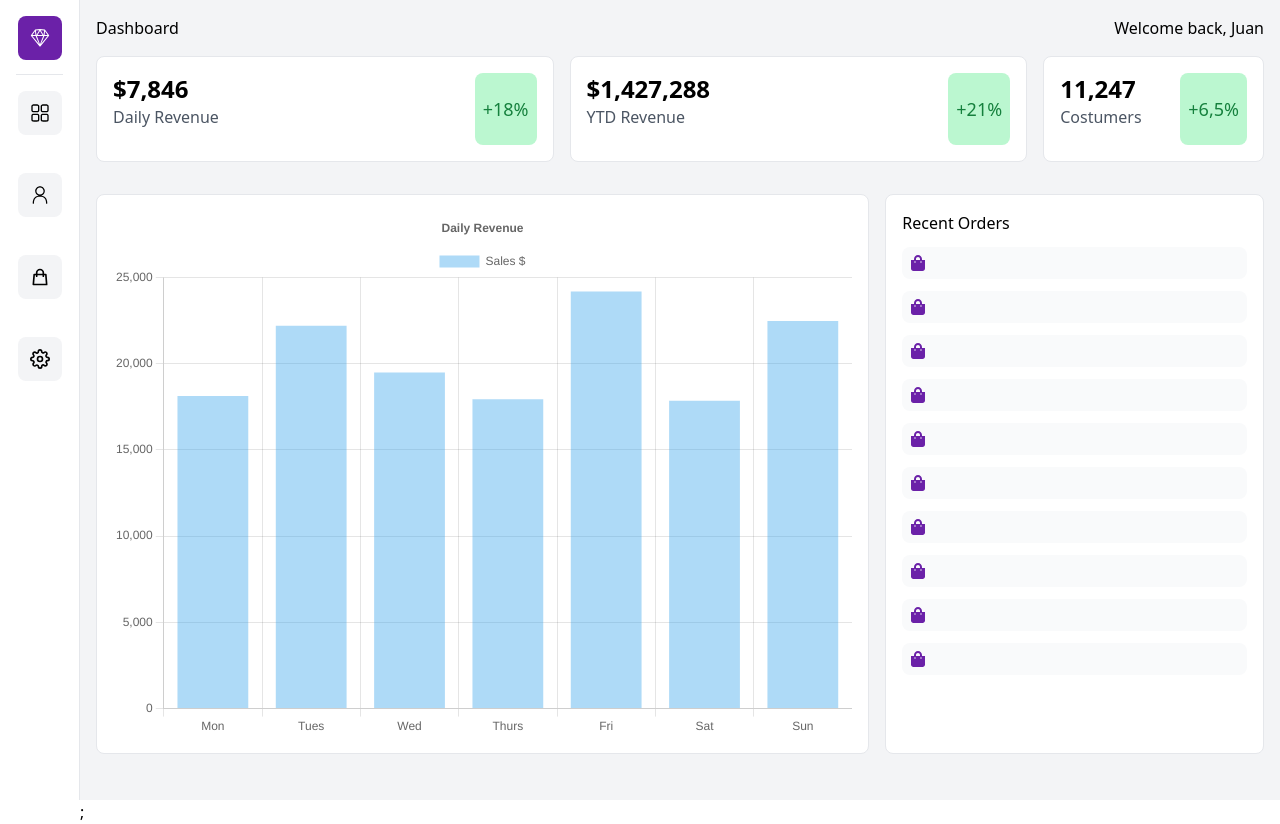
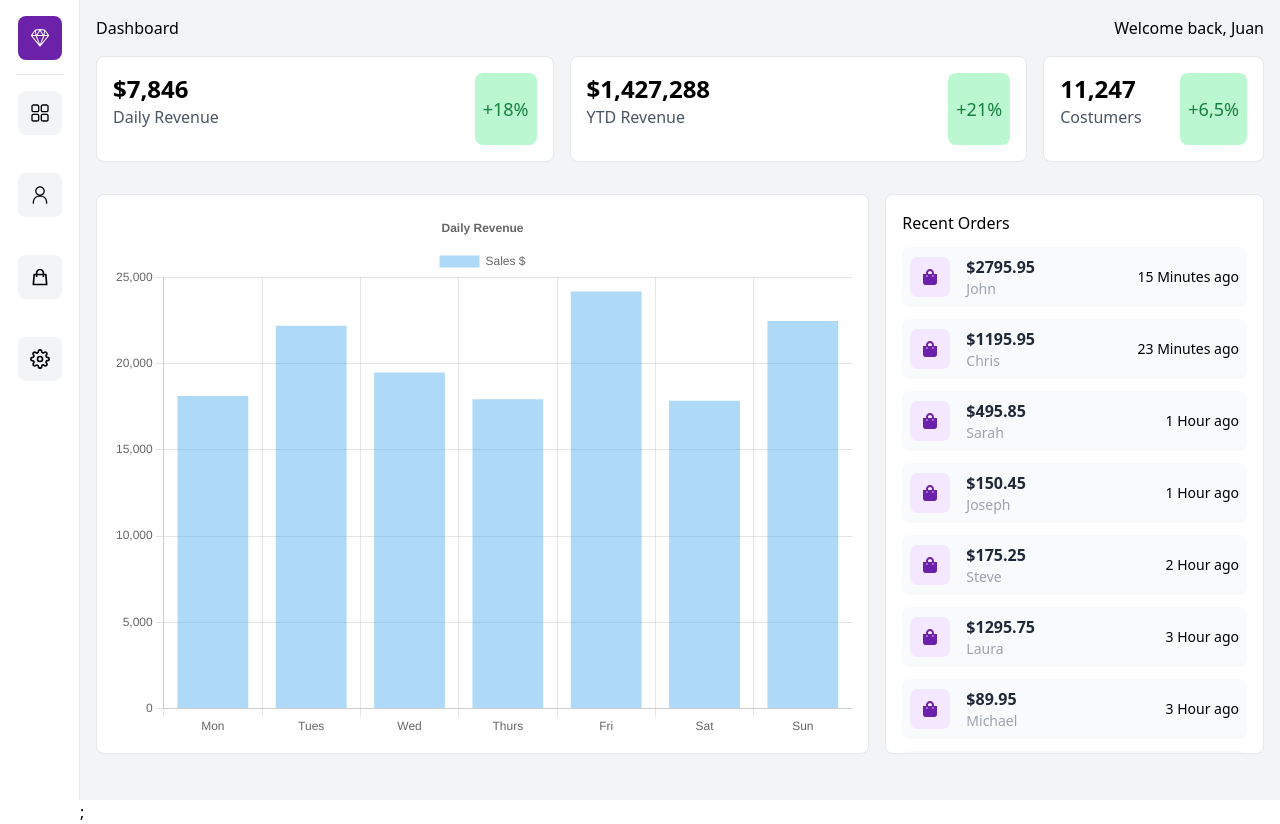
Before and after one commit to JPBerrocal/next-dash-demo, a Next.js app: page / in a window 1280 px wide. Built offline with nearby package versions, Linux system fonts and the light colour scheme.

Commit message:
recentorder

```diff
--- a/components/RecentOrders.jsx
+++ b/components/RecentOrders.jsx
@@ -11,9 +11,14 @@
                     data.map((order, id) => (
                         <li key={id} className="bg-gray-50 hover:bg-gray-100 rounded-lg my-3 p-2 flex items-center cursor-pointer">
 
-                            <div>
+                            <div class className="bg-purple-100 rounded-lg p-3">
                                 <FaShoppingBag className='text-purple-800' />
                             </div>
+                            <div className="pl-4 ">
+                                <p className="text-gray-800 font-bold">${order.total}</p>
+                                <p className="text-gray-400 text-sm">{order.name.first}</p>
+                            </div>
+                            <p className="lg:flex md:hidden absolute right-6 text-sm">{order.date}</p>
 
                         </li>
                     ))
```
